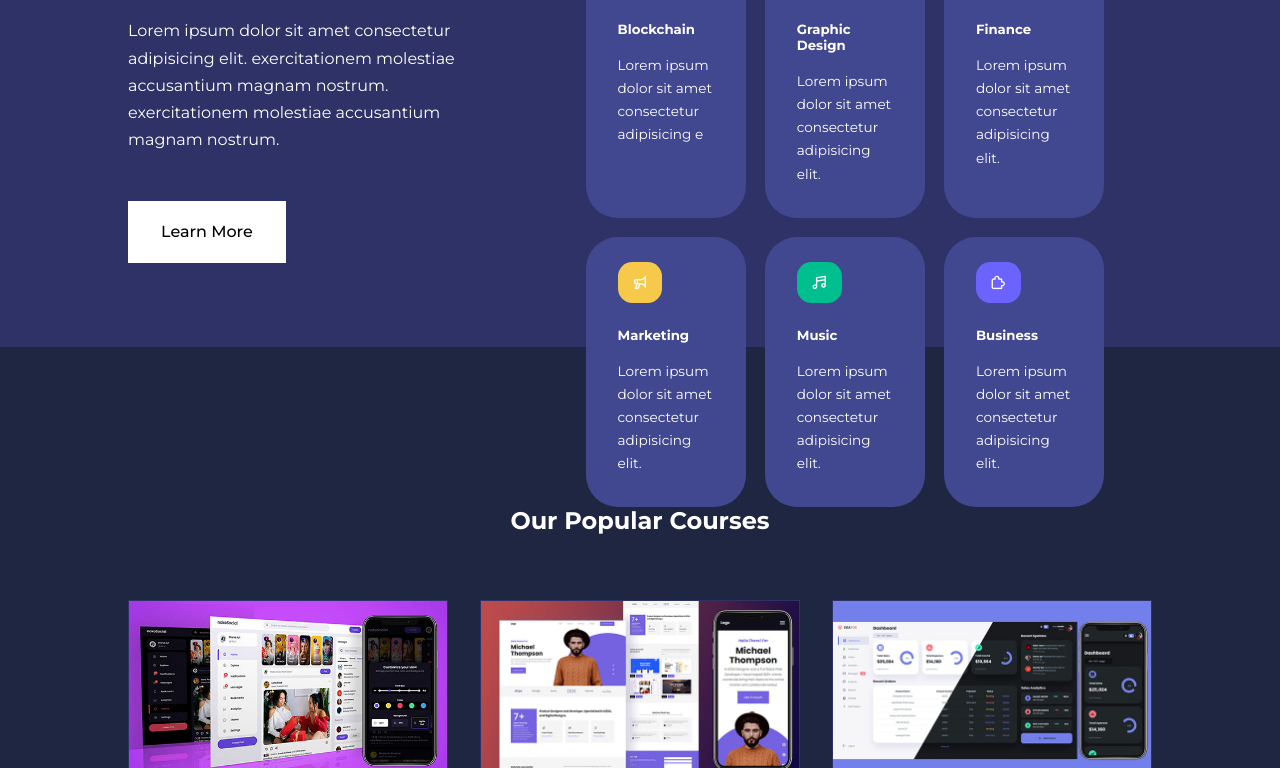
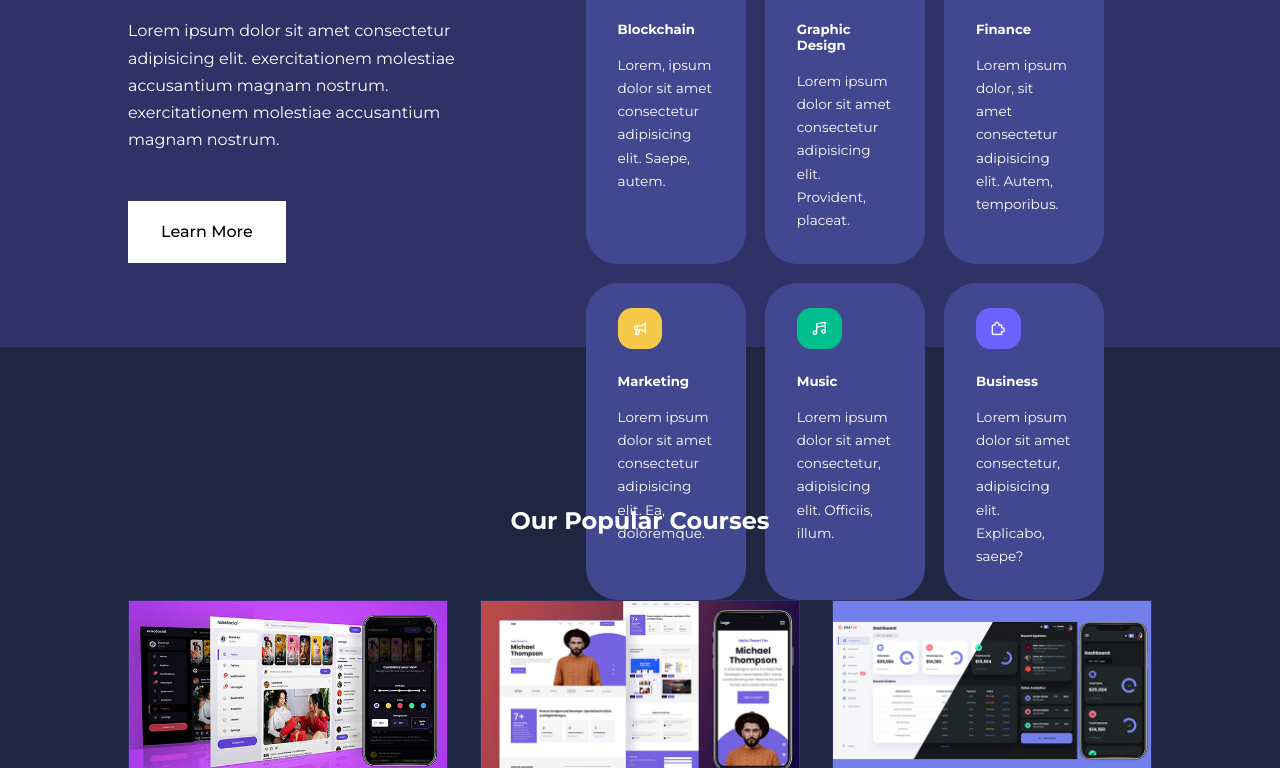
Before and after one commit to devpeak/edutech, a plain HTML site: page index.html in a window 1280 px wide. Shown: the part 757-1525 px from the top of the page. Drawn offline with nearby package versions, Linux system fonts and the light colour scheme.

Commit message:
lorem 10 modified in right of category

```diff
--- a/index.html
+++ b/index.html
@@ -77,7 +77,7 @@
                         <i class = "uil uil-bitcoin-circle"></i>
                     </span>
                     <h5>Blockchain</h5>
-                    <p>Lorem ipsum dolor sit amet consectetur adipisicing e
+                    <p>Lorem, ipsum dolor sit amet consectetur adipisicing elit. Saepe, autem.
                     </p>
 
                 </article>
@@ -87,8 +87,7 @@
                     <i class = "uil uil-palette"></i>
                     </span>
                     <h5>Graphic Design</h5>
-                    <p>Lorem ipsum dolor sit amet consectetur adipisicing elit.
-
+                    <p>Lorem ipsum dolor sit amet consectetur adipisicing elit. Provident, placeat.
                     </p>
                 </article>
 
@@ -96,7 +95,7 @@
                     <span class = "category__icon">
                     <i class = "uil uil-usd-circle"></i></span>
                     <h5>Finance</h5>
-                    <p>Lorem ipsum dolor sit amet consectetur adipisicing elit.
+                    <p>Lorem ipsum dolor, sit amet consectetur adipisicing elit. Autem, temporibus.
                      </p>
                 </article>
 
@@ -105,7 +104,7 @@
                     <i class = "uil uil-megaphone"></i>
                     </span>
                     <h5>Marketing</h5>
-                    <p>Lorem ipsum dolor sit amet consectetur adipisicing elit.
+                    <p>Lorem ipsum dolor sit amet consectetur adipisicing elit. Ea, doloremque.
                       </p>
                 </article>
 
@@ -114,7 +113,7 @@
                     <i class = "uil uil-music"></i>
                     </span>
                     <h5>Music</h5>
-                    <p>Lorem ipsum dolor sit amet consectetur adipisicing elit.
+                    <p>Lorem ipsum dolor sit amet consectetur, adipisicing elit. Officiis, illum.
                       </p>
                 </article>
 
@@ -123,8 +122,7 @@
                     <i class = "uil uil-puzzle-piece"></i>
                     </span>
                     <h5>Business</h5>
-                    <p>Lorem ipsum dolor sit amet consectetur adipisicing elit.
-
+                    <p>Lorem ipsum dolor sit amet consectetur, adipisicing elit. Explicabo, saepe?
                     </p>
                 </article>
                 </div>
```
